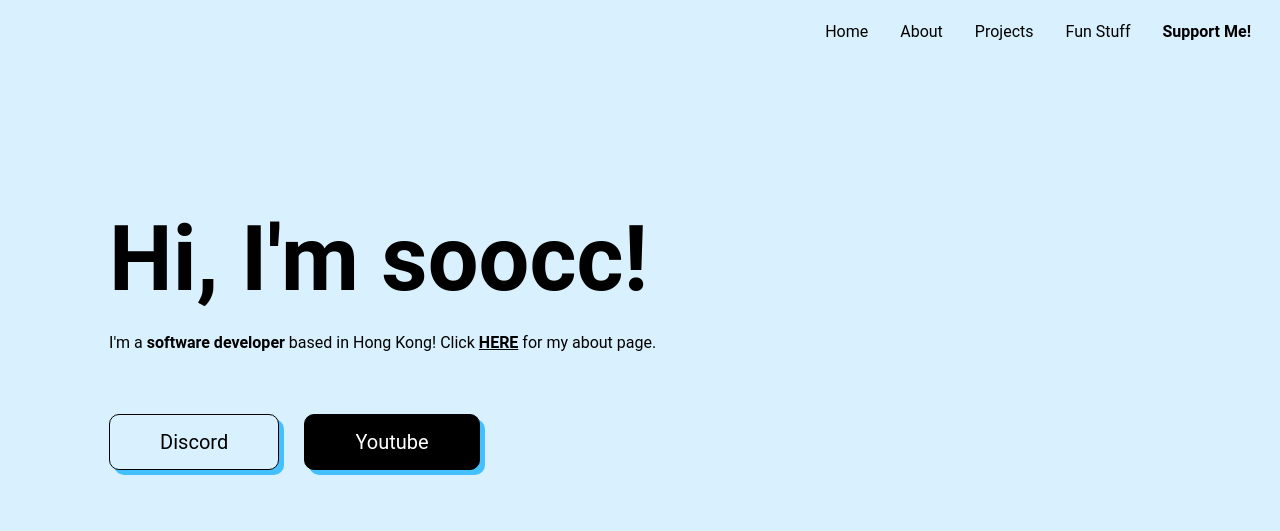
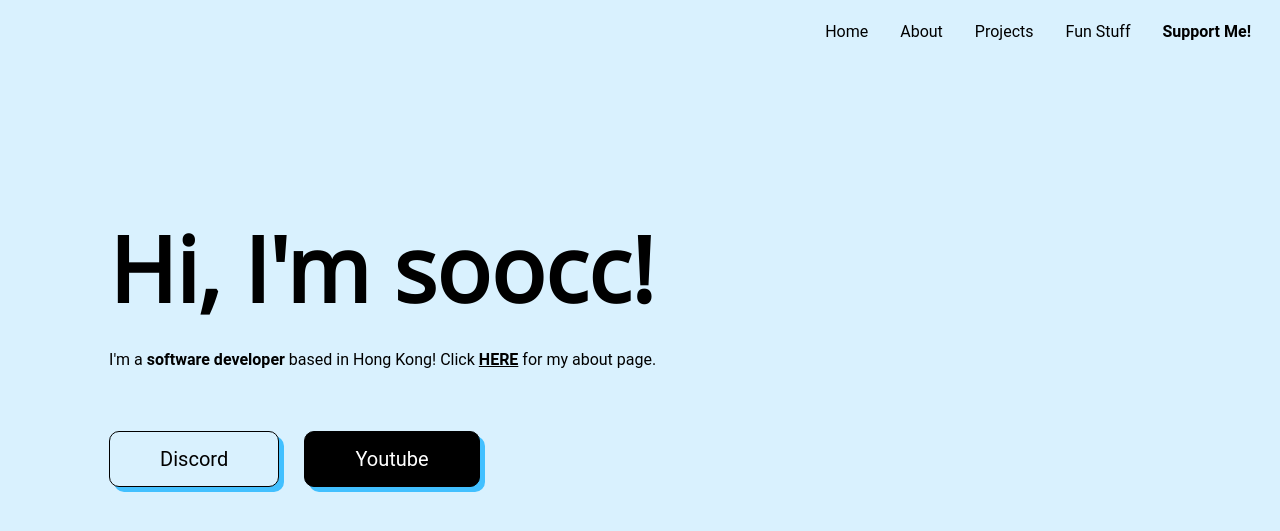
Before and after one commit to soocc/sooccsocks2, a Jekyll site: the page built from index.html, in a window 1280 px wide. Shown: the top 531 px of the page. Built offline with Jekyll 4.4.1, drawn with Linux system fonts in a browser that asks for light colours.

Commit message:
Update index.html

```diff
--- a/index.html
+++ b/index.html
@@ -9,6 +9,7 @@ layout: default
     <link rel="stylesheet" href="/styles/styles.css">
     <style>
       .welcome {
+        font-family: 'Product Sans';
         font-weight: bold;
         font-size: 90px;
         margin-bottom: 0;
```
